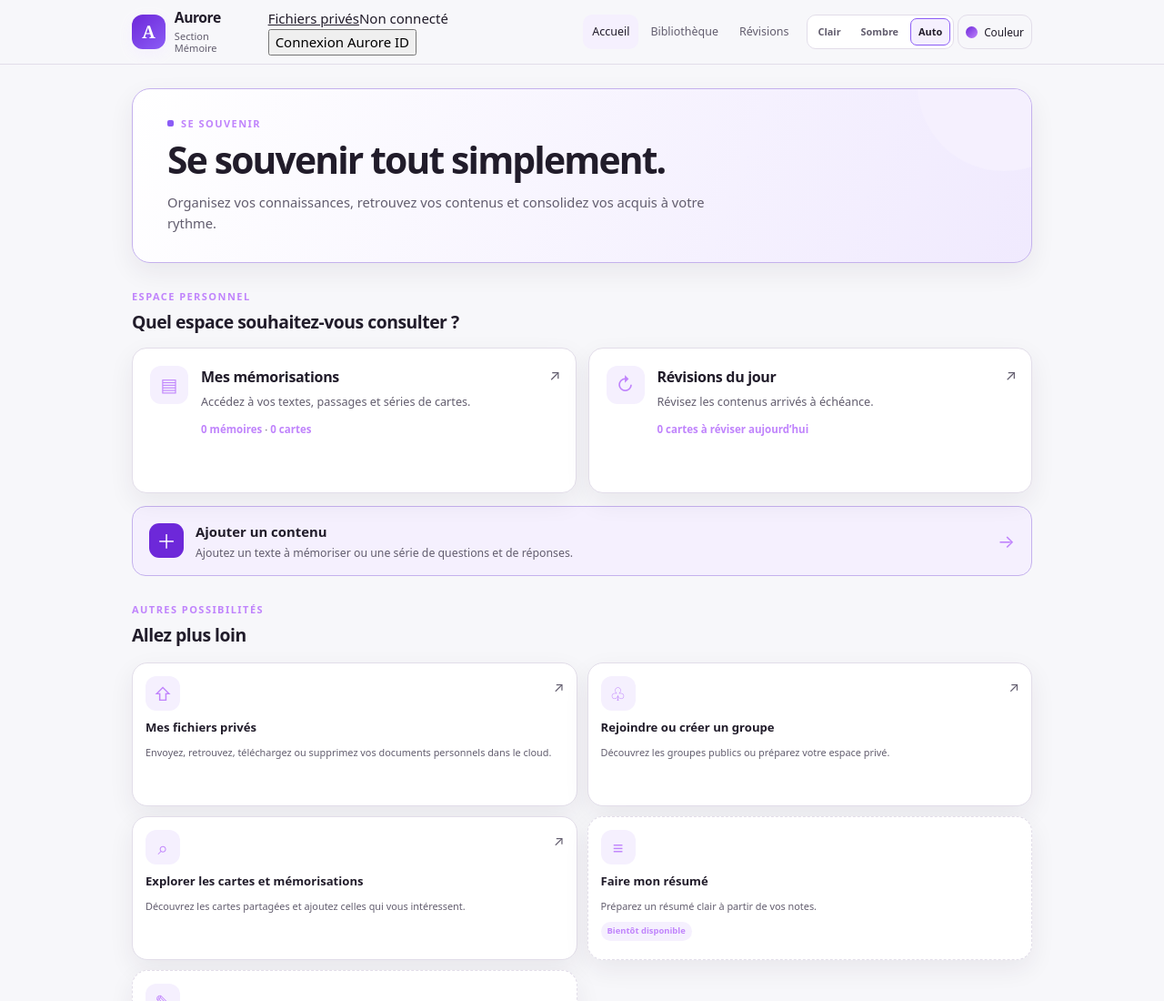
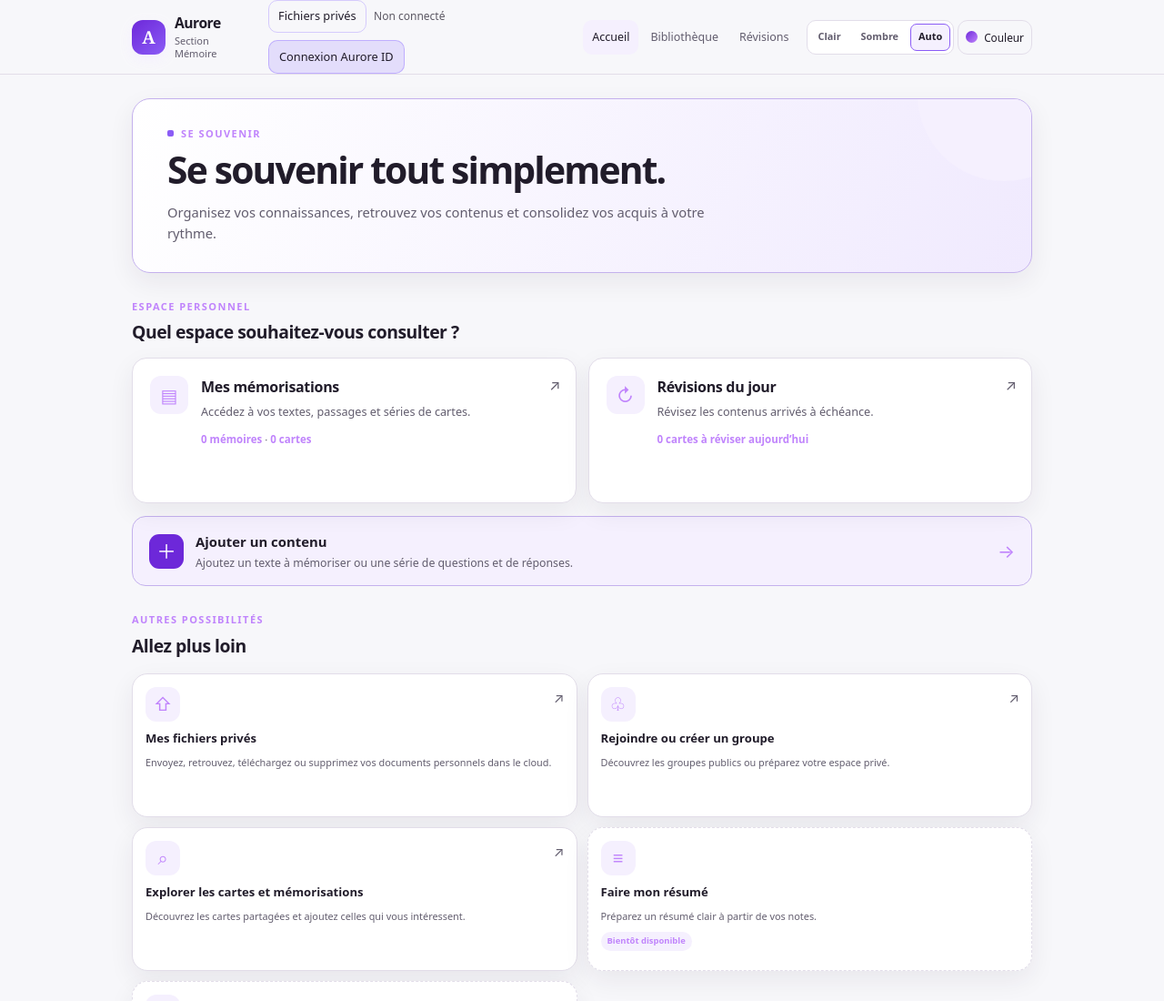
Before and after one commit to ouali-nat/Aurore-memories, a plain HTML site: page index.html in a window 1280 px wide. Shown: the top 1100 px of the page at 91% size. Drawn offline with nearby package versions, Linux system fonts and the light colour scheme.

Commit message:
Load cloud file styles on home page

```diff
--- a/index.html
+++ b/index.html
@@ -8,6 +8,7 @@
   <title>Accueil — Section Mémoire — Aurore</title>
   <link rel="stylesheet" href="style.css">
   <link rel="stylesheet" href="memoire.css?v=20261016-groups-foundation">
+  <link rel="stylesheet" href="cloud-files.css?v=20261017-r2">
   <link rel="prefetch" href="memoire.js" as="script">
   <link rel="prefetch" href="math-render.js?v=20261016-lazy-katex" as="script">
   <link rel="prefetch" href="reviser-cartes.js?v=20261015-katex-newline-fix" as="script">
```
